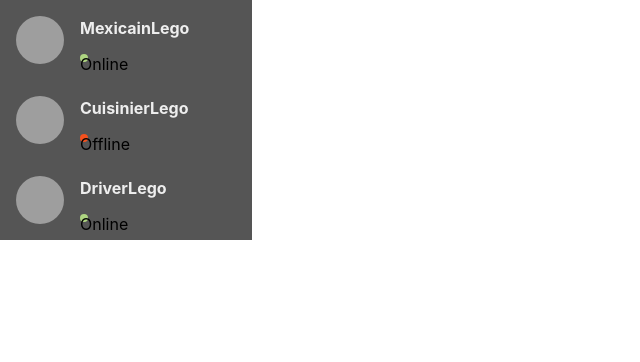
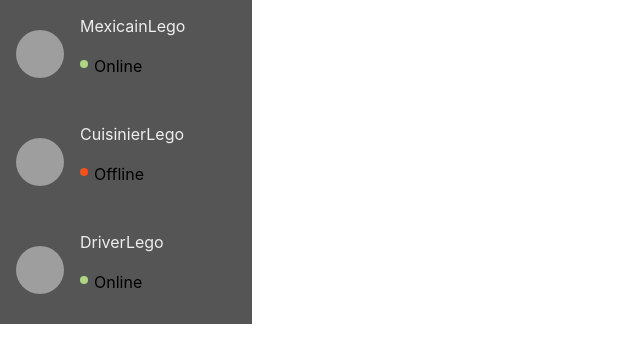
Before and after one commit to charlottel91/chat-app, a React (Create React App) app: page / in a window 1280 px wide. Shown: the top 362 px of the page, without its empty margins (0-640 px from the left). Built offline with nearby package versions, Linux system fonts and the light colour scheme; grey boxes are pictures that could not be loaded.

Commit message:
very good version

```diff
--- a/src/components/Contact.css
+++ b/src/components/Contact.css
@@ -30,6 +30,7 @@
   /* Status (rounded&colored indicator) */
   .Contact .status .status-online,
   .Contact .status .status-offline {
+    display: inline-block;
     border-radius: 50%;
     width: 8px;
     height: 8px;
@@ -38,13 +39,28 @@
 
   .Contact .status .status-online {
     background: #aed581;
+
   }
 
   .Contact .status .status-offline {
     background: #f4511e;
+
   }
-/*
-  .second-status{
+
+.status p{
+    text-align: right;
+}
+
+.block {
     display: flex;
     flex-direction: row;
-  } */
+  }
+
+.block .status-online, p{
+    display: block;
+}
+
+.block .status-online,
+.block .status-offline{
+    margin-top: 20px;
+}
--- a/src/components/Contact.js
+++ b/src/components/Contact.js
@@ -6,14 +6,14 @@ const Contact = (props) => {
         <div className = "Contact">
             <img className = 'avatar' src = {props.avatar} alt = '{props.name}'/>
             <div className = 'status'>
-            <h4 className = 'name' >{props.name}</h4>
-            <div className = 'second-status'>
-                <div className = {props.online ? 'status-online': 'status-offline'}>
-                <p>
-                {props.online ?  'Online': 'Offline' }
-                </p>
+                <div className = 'name' >{props.name}</div>
+                <div className = 'status'>
+                    <div class ='block'>
+                        <div className = {props.online ? 'status-online': 'status-offline'}>
+                        </div>
+                        <p>{props.online ?  'Online': 'Offline' }</p>
+                    </div>
                 </div>
-            </div>
             </div>
         </div>
     )
```
